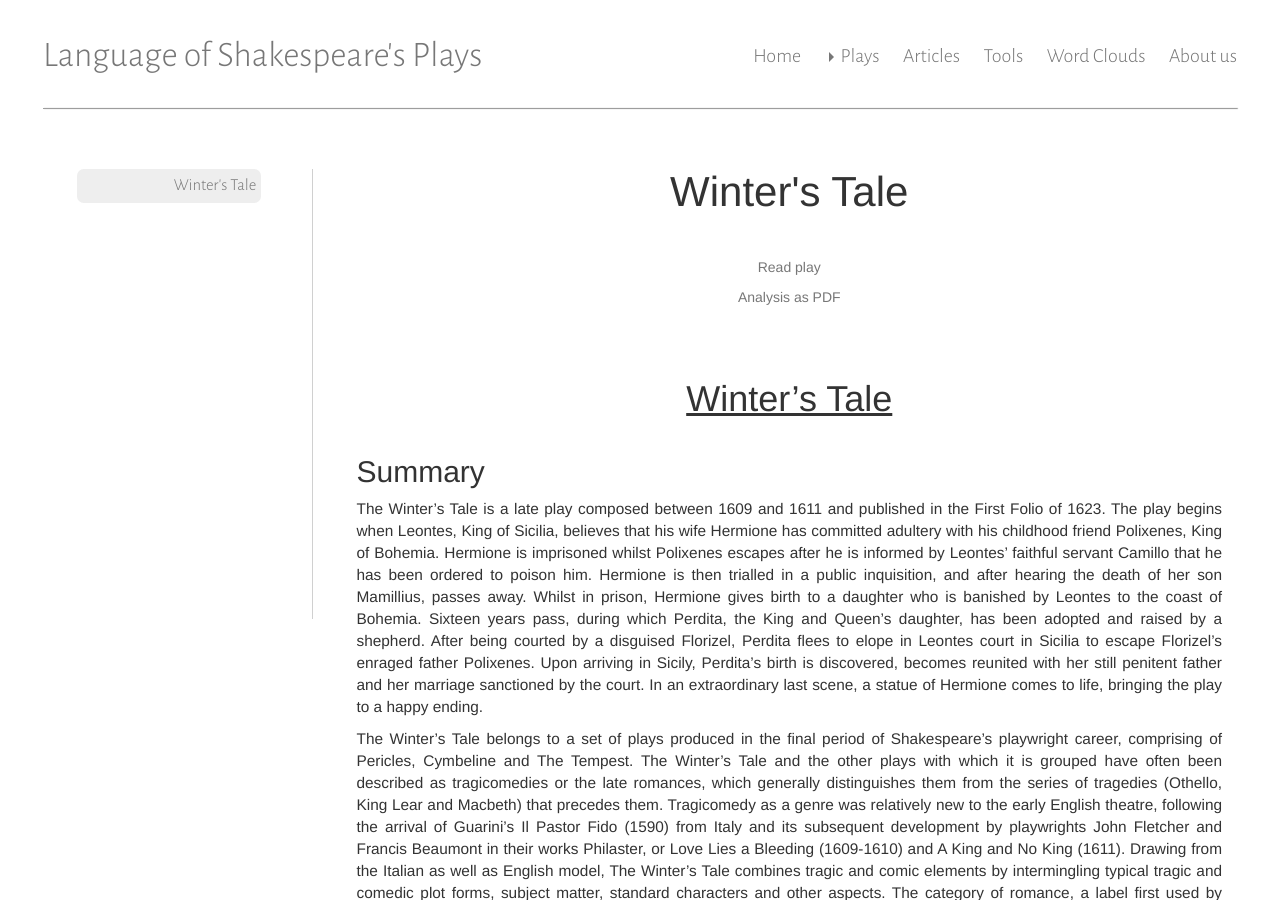
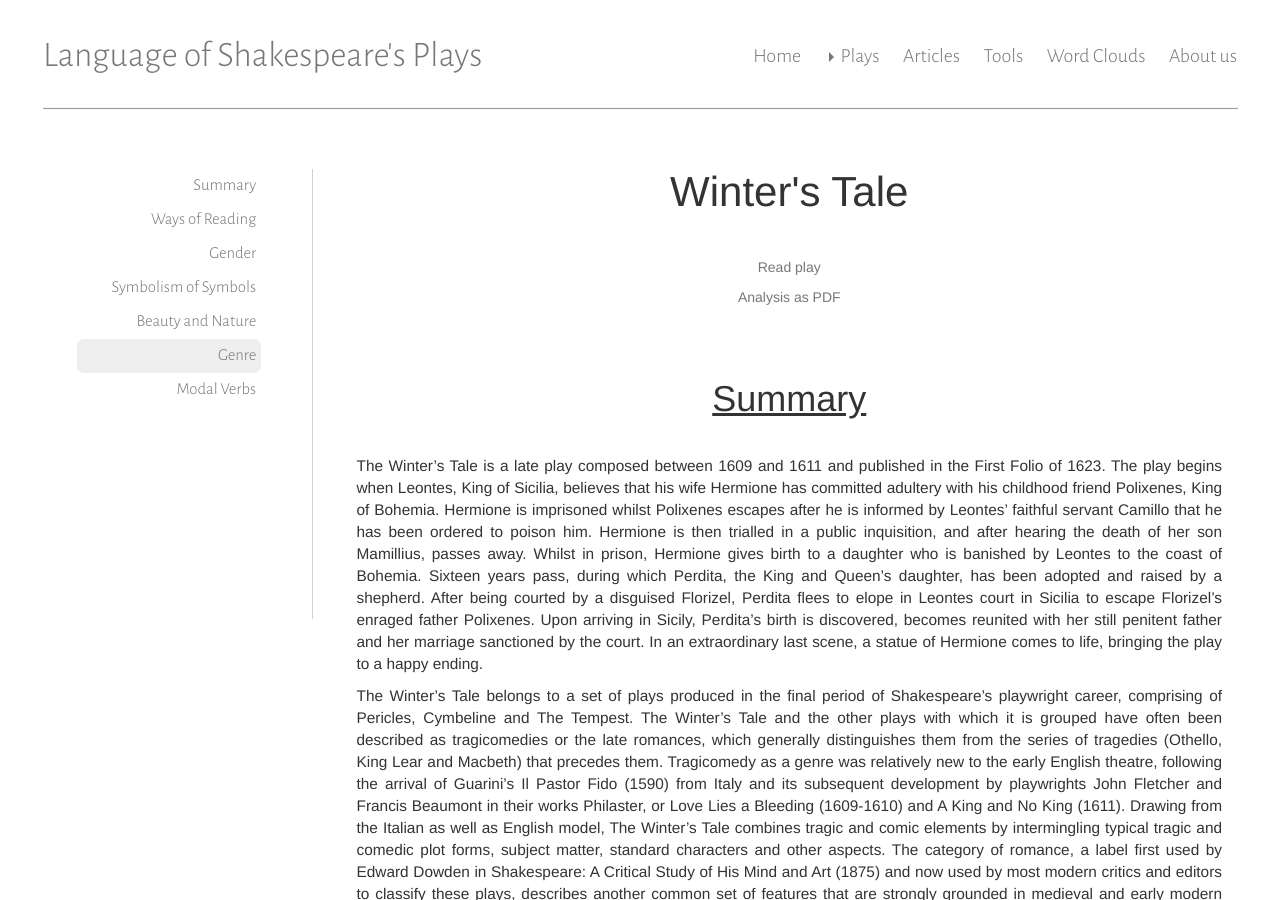
Before and after one commit to iahmed0/SU-LOSP.github.io, a Jekyll site: the page built from _analyses/winters_tale/index.md, in a window 1280 px wide and 900 px high. Built offline with Jekyll 4.4.1, drawn with Linux system fonts in a browser that asks for light colours.

Commit message:
Fixed headings

```diff
--- a/_analyses/winters_tale/index.md
+++ b/_analyses/winters_tale/index.md
@@ -7,9 +7,7 @@ year: 1611
 summary: Polixenes, King of Bohemia, has been on a nine-month visit to the court of his childhood friend Leontes, King of Sicilia, and his wife, Queen Hermione. Groundlessly, Leontes becomes convinced that his heavily pregnant wife has been having an affair with Polixenes. He tries to persuade his most trusted courtier, Camillo, to poison Polixenes. Convinced of the queen's innocence, Camillo warns Polixenes and they depart for Bohemia together.
 ---
 
-# Winter's Tale
-
-## Summary
+# Summary
 
 The Winter’s Tale is a late play composed between 1609 and 1611 and published in the First Folio of 1623. The play begins when Leontes, King of Sicilia, believes that his wife Hermione has committed adultery with his childhood friend Polixenes, King of Bohemia. Hermione is imprisoned whilst Polixenes escapes after he is informed by Leontes’ faithful servant Camillo that he has been ordered to poison him. Hermione is then trialled in a public inquisition, and after hearing the death of her son Mamillius, passes away. Whilst in prison, Hermione gives birth to a daughter who is banished by Leontes to the coast of Bohemia. Sixteen years pass, during which Perdita, the King and Queen’s daughter, has been adopted and raised by a shepherd. After being courted by a disguised Florizel, Perdita flees to elope in Leontes court in Sicilia to escape Florizel’s enraged father Polixenes. Upon arriving in Sicily, Perdita’s birth is discovered, becomes reunited with her still penitent father and her marriage sanctioned by the court. In an extraordinary last scene, a statue of Hermione comes to life, bringing the play to a happy ending.
 
@@ -17,11 +15,11 @@ The Winter’s Tale belongs to a set of plays produced in the final period of Sh
 
 Shakespeare’s main source for The Winter’s Tale is Robert Greene’s prose romance Pandosto: The Triumph of Time, first published in 1588. Greene’s story follows a much similar plotline, in which Pandosto, King of Bohemia (Leontes’ counterpart), accuses his wife of adultery with his long-time companion, the King of Sicilia. The play ends, however, in much darker terms, as Pandosto commits suicide when his daughter’s identity is revealed. Other sources for the drama include Ovid’s Metamorphoses, perhaps the inspiration for the statue scene in which Hermione is brought back to life.
 
-## Ways of Reading
+# Ways of Reading
 
 Since the play’s inception The Winter’s Tale has generated a wide range of readings. Whereas some commentators have opened up the political dimensions of the play, especially in ideas about Kingship and tyranny in relation to reflections on the Jacobean political scene, others have pointed to the subject of art and artifice. In what follows, we explore how tools such as Wordhoard and Antconc can aid us in ways of reading The Winter’s Tale
 
-## Gender
+# Gender
 
 By looking at pronouns in The Winter’s Tale, we came up with several interesting conclusions about the representation of women in this play. We originally scanned Shakespeare’s corpus and found that the pronoun ‘he’ is used far more than ‘she’. When scanning The Winter’s Tale we found that the average for ‘she’ is much higher than the corpus average, with a hit number of 195. However, whilst Shakespeare may have used the word she more often in this play than in his others, it does not mean it has been put into any more of a positive light. When using Antconc to analyse the context around the use of ‘she’, it is quite often used in a detrimental way. An example of this is when someone says “she has”. This is quite often followed by something negative, drudging up old feuds and past indiscretions. It is not always the case that she is used in a negative light – although it occurs more often than not. If someone say “she is” it is quite often used in a more reverent way, to describe the character or thing almost as something to be cherished and protected. This is a common occurrence in Shakespeare’s work, although this is likely just a sign of the times, that women were portrayed as weak and obedient and those who were not so, would soon be whipped into shape.
 
@@ -32,14 +30,14 @@ By looking at pronouns in The Winter’s Tale, we came up with several interesti
 	<img alt="Figure 1" title="Winter's Tale word cloud" src="Images/img1.png"/>
 </figure>
 
-## Symbolism of Symbols
+# Symbolism of Symbols
 
 The use of seasons and words describing seasons is well known theme in The Winter’s Tale. After reading the play and noticing the turning point of the play when we learn that Leontes and Hermione’s daughter has grown up and fallen in love, we decided to analyse the use the seasons and their words further.
 Using Antconc, we first looked at Winter and when it was used – out with the title – and the rough context of it. The first very obvious thing that we noticed was that ‘winter’ was mentioned 7 times within the play and this all occurred between the beginning and the middle of the play. The significance of this is the negative beginning to the story and the common themes in the beginning of suspicion, jealousy and darkness. The word ‘cold’ is only referred to 3 times in the play in the rough middle of the play but each time this is mentioned it is used somehow to refer to death.
 
 Once we were satisfied these themes were linked to the theme and feeling of winter, we looked onto more positive, summer and spring like words. Unlike the winter, spring and summer were only mentioned between the middle and the end of the play, once we discover about Perdita falling in love with Polixenes’ son. Summer is said four times and spring is said twice according to Antconc and again, they are often used to signify rebirth and beauty as opposed to darkness and suspicion. They reflect the turning of the play and the more common themes of the second half such as love, friendship and reunion. Warm had three hits on Antconc and each time was near the end of the play referring to Hermione’s statue coming back to life. This also signified a death versus reanimation when considering the contexts surrounding the use of warm and cold.
 
-## Beauty and Nature
+# Beauty and Nature
 
 We used two different kinds of software to analyse themes of beauty and nature in The Winter’s Tale. The first, Antconc, was primarily used to distinguish the number of hits for a particular word (e.g. beauty or nature) and the placement or frequency of the words in the text. Wordhoard was the primary software used for this section and was extremely useful for distinguishing context and providing information for analysis regarding wider themes and other areas of research.
 
@@ -68,7 +66,7 @@ There were 5 hits in the Winter’s Tale for ‘beauty’. These were just insta
 
 Nature is mentioned directly more frequently, a total of 17 times. Most of the time it is referred to with female pronouns, personified as a woman (Mother Nature presumably). It is spoken of highly, as a divine force, with references of nobility permeating the text. Wordhoard allows us to establish a timeline as well as context for the prominent themes of the play that we already know. References to beauty and femininity are more frequent in the latter half of the play, which correlates in the plot to Perdita and Florizel’s betrothal, and the resurrection of Hermione. The strong correlation between femininity, beauty and nature opens up discussion around what traits were considered ‘natural’ for a woman at that time, and why beauty and value were so strongly linked to chastity and purity.
 
-## Genre
+# Genre
 
 As noted before, Shakespearian scholars have often used different labels like ‘tragicomedy’ or ‘romances’ or ‘late plays’ to classify The Winter’s Tale and the three other late plays, Pericles, Cymbeline and The Tempest, on the basis of their thematic, stylistic and structural similarities. Whilst they are certainly useful for picking out sets of common features in this play group, whether or not they are stable categories is another matter that has seen much critical attention over the years. It is well known that Shakespeare’s plays have a tendency to conflate and diminish their own generic distinctions, and the fact that genre definitions in general can be arbitrary or too loosely defined, presents a problem to those who wish to describe plays such as The Winter’s Tale according to a particular category of dramatic composition. In trying to find a solution to this problem, we explored ways in which quantitative approaches to linguistic features of plays like The Winter’s Tale can help to designate a genre. We looked, in particular, at one linguistic feature common to all of Shakespeare’s plays: negative and positive words associated with emotion and affect. We started with the intuition that tragedies are more likely to have a higher volume of negative words and comedies more likely to have a higher volume of positive words; following this intuition we assumed that tragicomedy is expected to have a mix of this.
 
@@ -113,9 +111,9 @@ The results in figure 3.1. produced a story arc that corresponded to the expecta
 
 We also looked at other plays from different genres to see how this trend changes. Figure 3.3 shows that the relative happiness level of Henry V peaks at the end in the marriage scene between King Henry V and French Princess Catherine of Valois. This is the same also for The Tempest which shows a spike near the end of the play in figure 3.5. The graph can help determine the structure of history plays like Henry V and late romances like The Tempest which often defy easy categorisation in terms of dramatic form. However, for Hamlet and The Two Gentlemen of Verona the results that were produced ran against what we expected generically. Both graphs from figures 3.2. and 3.4 appear to show frequent spikes and drops in relative happiness level. The results are thus counter-intuitive to what we would expect from one tragedy and one comedy. This opens up the possibility of critically engaging with notions of genre in Shakespeare’s plays.
 
-## Modal Verbs
+# Modal Verbs
 
-###**Why Discuss Modal Verbs?**
+## **Why Discuss Modal Verbs?**
 
 The metaphor is often the focal point in terms of the linguistic creativity in Shakespeare’s literature. However, modal verbs frame powerful stage moments, as it covers a double dimension of meanings. Modal verbs are related to one’s knowledge claims, articulating information ranging from “possibility” to “necessity”; it also registers the speaker’s potential action, drivers and duties etc.
 
```
